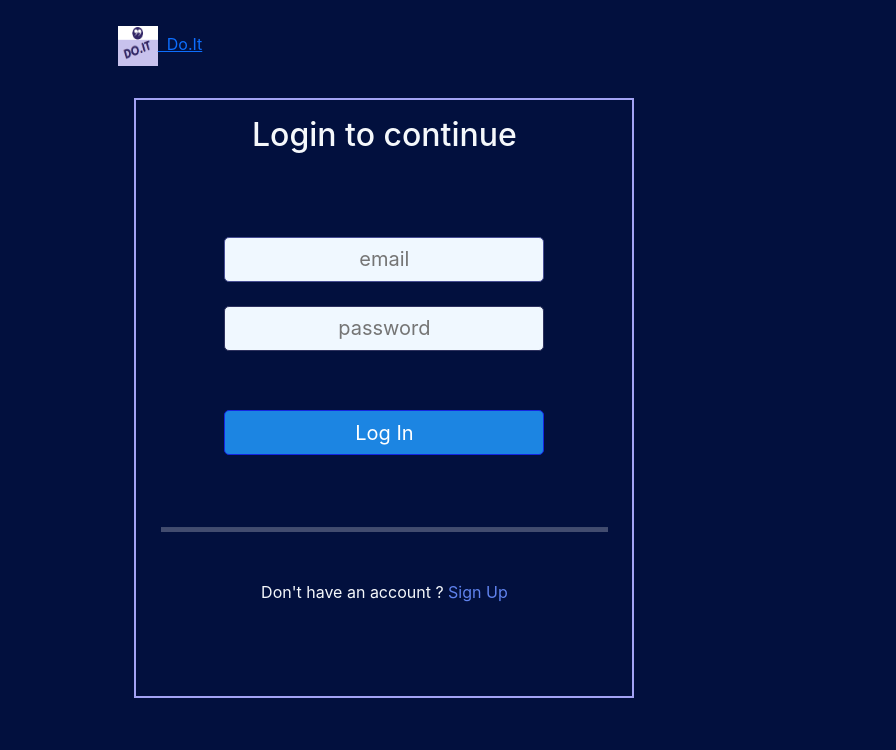
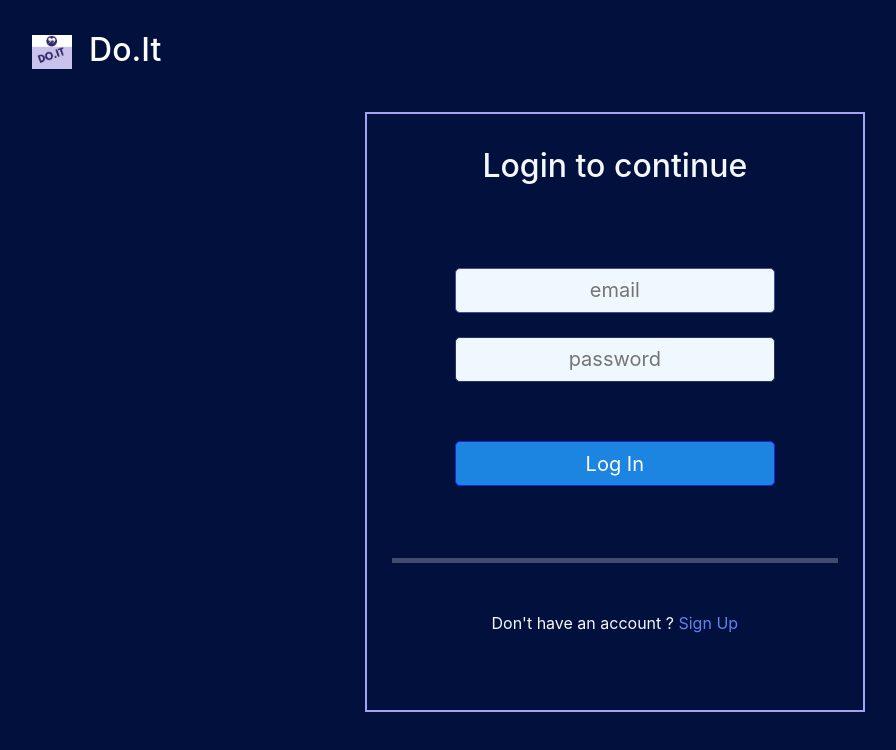
Before and after one commit to vish23698sahu/All_Purpose_Todo_App, a React (Create React App) app: page /login in a window 1280 px wide. Shown: the top 750 px of the page, without its empty margins (96-992 px from the left). Built offline with nearby package versions, Linux system fonts and the light colour scheme.

Commit message:
v - 15 links added for footer

```diff
--- a/src/components/Footer/Footer.js
+++ b/src/components/Footer/Footer.js
@@ -1,6 +1,7 @@
 import { Fragment } from "react";
 import './Footer.css';
 import Logo from '../../media/TodoLogo.png';
+import { Link } from "react-router-dom";
 
 const Footer = (props) => {
     return (
@@ -12,17 +13,19 @@ const Footer = (props) => {
                     Join millions of people who organize their work effectively with Do.It
                 </div>
                 <div>
-                    <div className="space-item"><button onClick={props.onFeatureClick} className="feature__btn footer_btn_color f_btn_align">Features</button> </div>
+                    <Link to='/features'>
+                        <div className="space-item"><button className="feature__btn footer_btn_color f_btn_align">Features</button> </div>
+                    </Link>
                     <div className="space-item"><button className="feature__btn footer_btn_color f_btn_align">How It Works</button> </div>
                     <div className="space-item"><button className="feature__btn footer_btn_color f_btn_align">For Teams</button> </div>
-                    <div className="space-item"><button className="feature__btn footer_btn_color f_btn_align">Templates</button> </div>
-                    <div className="space-item"><button className="feature__btn footer_btn_color f_btn_align">Refer a Friend</button> </div>
+                    <Link to='/templates'>
+                        <div className="space-item"><button className="feature__btn footer_btn_color f_btn_align">Templates</button> </div>
+                    </Link>
                 </div>
                 <div>
                     <div className="space-item"><button className="feature__btn footer_btn_color f_btn_align">Resources</button> </div>
                     <div className="space-item"><button className="feature__btn footer_btn_color f_btn_align">Productivity Methods</button> </div>
                     <div className="space-item"><button className="feature__btn footer_btn_color f_btn_align">Integrations</button> </div>
-                    <div className="space-item"><button className="feature__btn footer_btn_color f_btn_align">Partners</button> </div>
                     <div className="space-item"><button className="feature__btn footer_btn_color f_btn_align">Help Center</button> </div>
                 </div>
                 <div>
@@ -30,7 +33,6 @@ const Footer = (props) => {
                     <div className="space-item"><button className="feature__btn footer_btn_color f_btn_align">About US</button> </div>
                     <div className="space-item"><button className="feature__btn footer_btn_color f_btn_align">We are Hiring!</button> </div>
                     <div className="space-item"><button className="feature__btn footer_btn_color f_btn_align">Blog</button> </div>
-                    <div className="space-item"><button className="feature__btn footer_btn_color f_btn_align">Press</button> </div>
                 </div>
             </div>
         </Fragment >
--- a/src/components/Login/Login.css
+++ b/src/components/Login/Login.css
@@ -2,12 +2,13 @@
     height: 900px;
     justify-content: center;
     padding-top: 2%;
-    padding-right: 50%;
 }
 
 .logo-1 {
-    padding-bottom: 5%;
-    padding-right: 20%;
+    text-align: left;
+    padding-left: 10%;
+    margin: 0;
+    padding-bottom: 3%;
 }
 
 .sec-item {
@@ -71,3 +72,7 @@
     cursor: pointer;
     text-decoration: none;
 }
+
+.linkss{
+    font-size: 32px;
+}
--- a/src/components/Login/Login.js
+++ b/src/components/Login/Login.js
@@ -8,8 +8,8 @@ const Login = () => {
         <Fragment>
             <div className="login__container" >
                 <div className="logo-1" >
-                    <Link to='/'>
-                        <img src={logo} width="40px" height="40px" className="login__img" alt='Logo of Todo App' ></img>&nbsp; Do.It
+                    <Link to='/' className="navbar-brand brand-color linkss feature__btn">
+                        <img src={logo} width="40px" className="login__img" alt='Logo of Todo App' ></img>&nbsp; Do.It
                     </Link>
                 </div>
                 <div className="sec-item">
--- a/src/components/Navbar/Navbar.css
+++ b/src/components/Navbar/Navbar.css
@@ -52,6 +52,10 @@
     color: rgb(254, 253, 253);
 }
 
+a{
+    text-decoration: none;
+}
+
 @media screen and (max-width:786px) {
     .brand-color{
         width: 95%;
--- a/src/components/SignUp/SignUp.css
+++ b/src/components/SignUp/SignUp.css
@@ -2,12 +2,13 @@
     height: 900px;
     justify-content: center;
     padding-top: 2%;
-    padding-right: 50%;
 }
 
 .logo-1 {
-    padding-bottom: 5%;
-    padding-right: 20%;
+    text-align: left;
+    padding-left: 10%;
+    margin: 0;
+    padding-bottom: 3%;
 }
 
 .sec-item {
@@ -71,3 +72,7 @@
     cursor: pointer;
     text-decoration: none;
 }
+
+.linkss{
+    font-size: 32px;
+}
--- a/src/components/SignUp/SignUp.js
+++ b/src/components/SignUp/SignUp.js
@@ -9,8 +9,8 @@ export default function SignUp() {
         <Fragment>
             <div className="signUp__container" >
                 <div className="logo-1" >
-                    <Link to='/'>
-                        <img src={logo} width="40px" height="40px" className="signUp__img" alt='Logo of Todo App' ></img>&nbsp; Do.It
+                    <Link to='/' className="navbar-brand brand-color linkss feature__btn">
+                        <img src={logo} width="40px" className="signUp__img" alt='Logo Todo App' ></img>&nbsp; Do.It
                     </Link>
                 </div>
                 <div className="sec-item">
```
